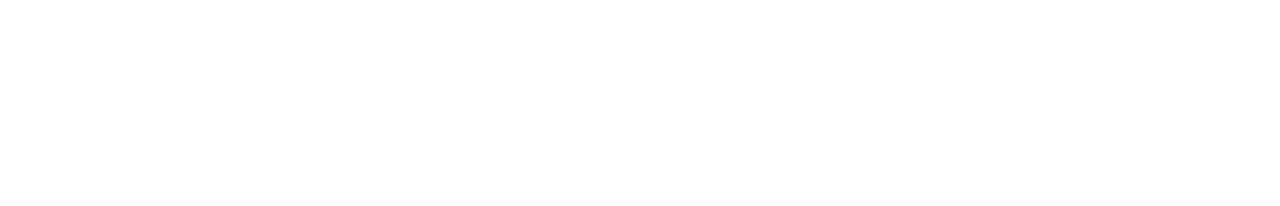
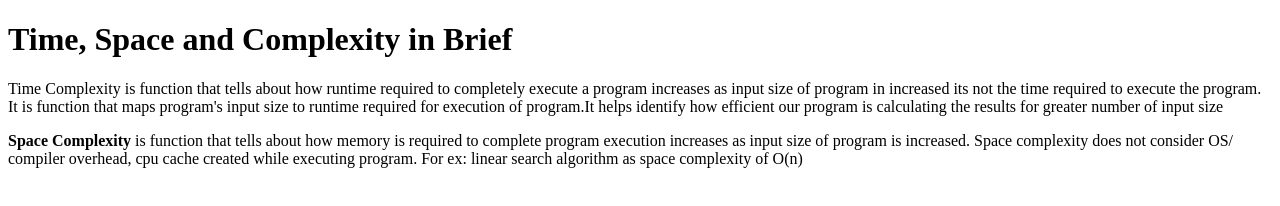
Before and after one commit to acciojob/time-and-space-complexity-Sumitmore161, a website: page main.html in a window 1280 px wide. Drawn offline with Linux system fonts and the light colour scheme.

Commit message:
created a submission

```diff
--- a/main.html
+++ b/main.html
@@ -8,7 +8,10 @@
 
 <body>
 	<!-- the entire body must be written by student -->
-    <script type="text/javascript" src="./script.js">
+	<h1>Time, Space and Complexity in Brief</h1>
+	<p>Time Complexity is function that tells about how runtime required to completely execute a program increases as input size of program in increased its not the time required to execute the program. It is function that maps program's input size to runtime required for execution of program.It helps identify how efficient our program is calculating the results for greater number of input size</p>
+    <p> <b>Space Complexity</b> is function that tells about how memory is required to complete program execution increases as input size of program is increased. Space complexity does not consider OS/ compiler overhead, cpu cache created while executing program. For ex: linear search algorithm as space complexity of O(n)</p>
+	<script type="text/javascript" src="./script.js">
 </script>
 
 </body>
```
